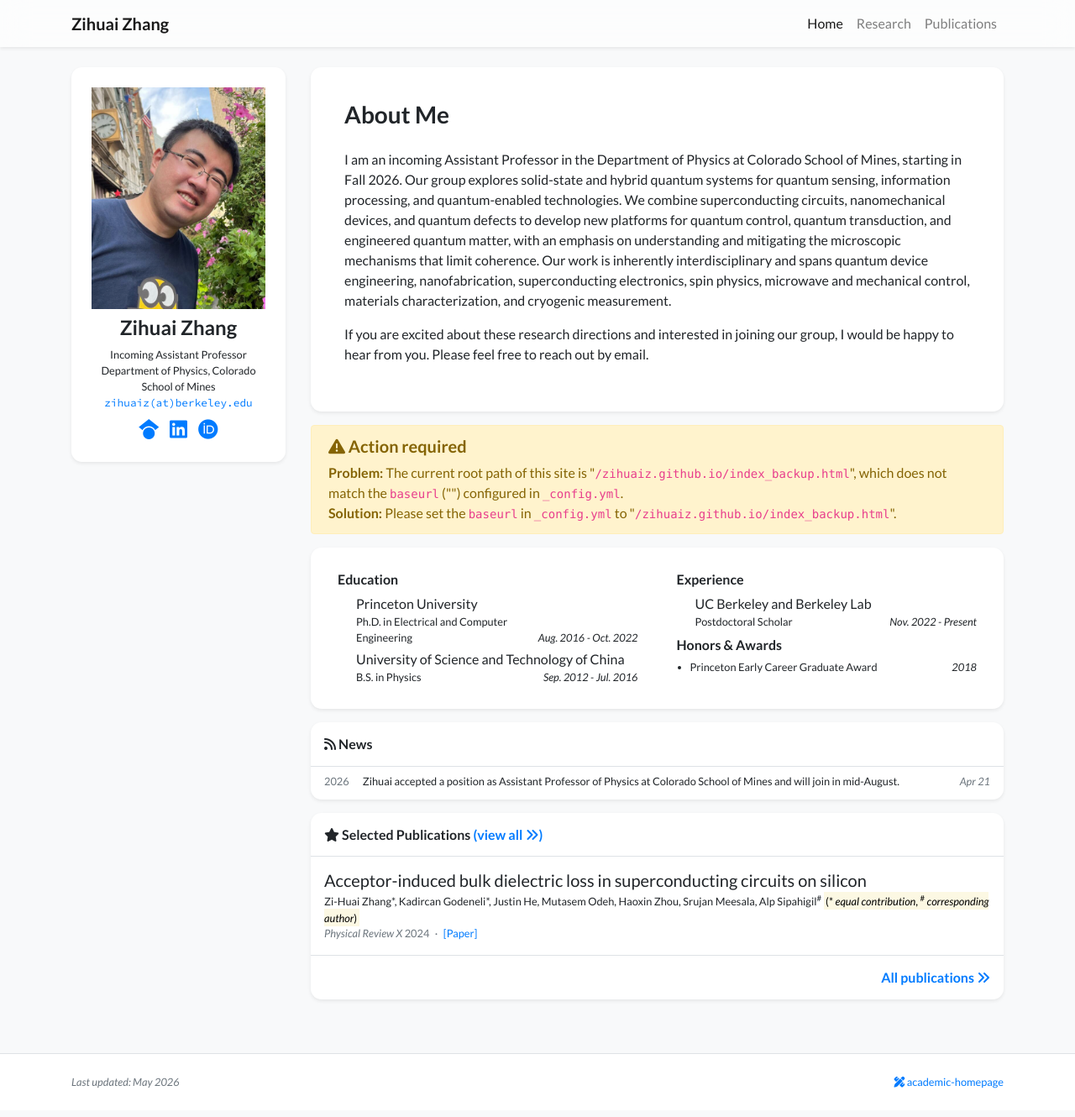
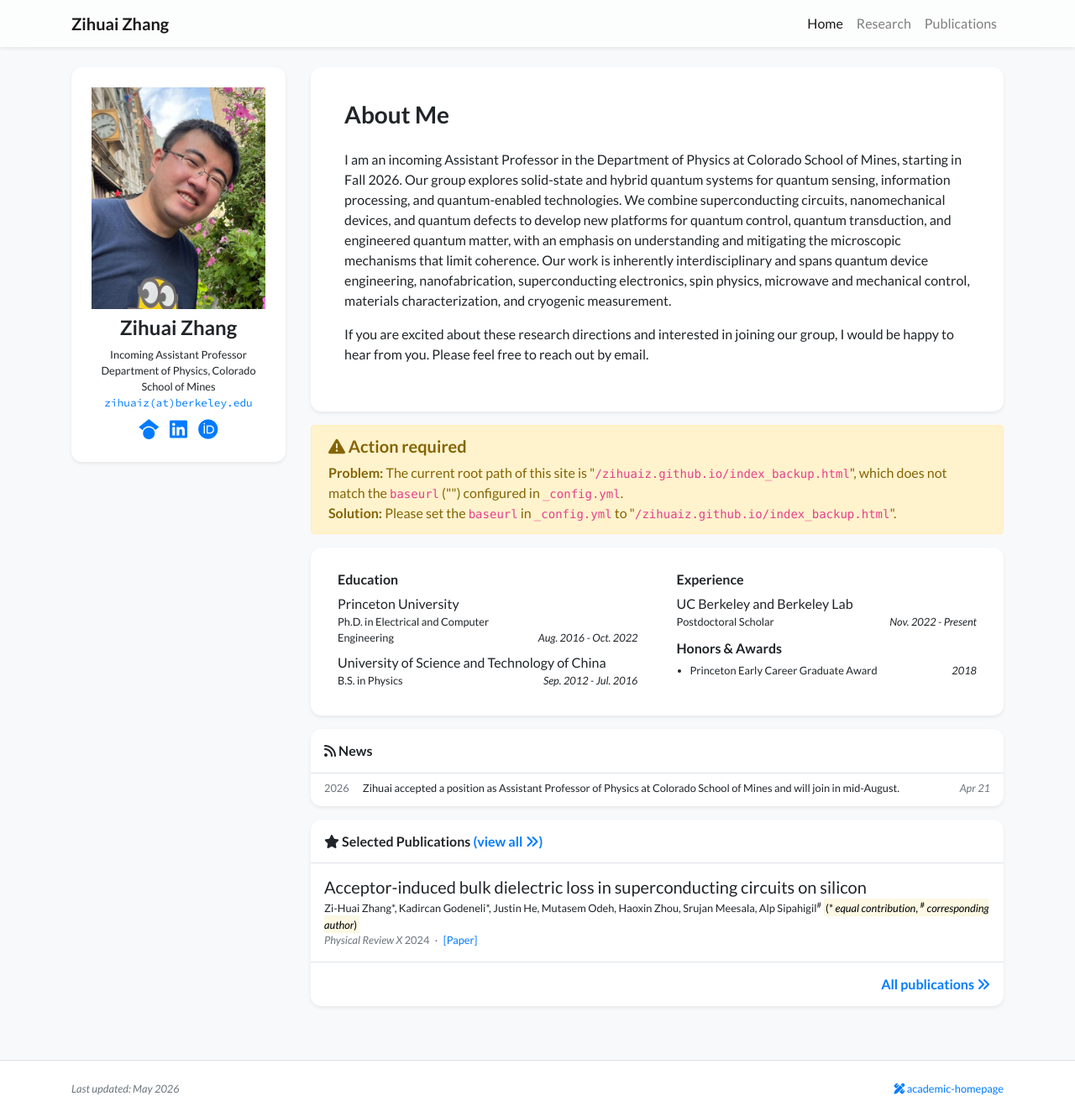
Before and after one commit to zihuaiz/zihuaiz.github.io, a Jekyll site: the page built from index_backup.html, in a window 1280 px wide and 1330 px high. Shown: the whole window at 84% size. Built offline with Jekyll 4.4.1, drawn with Linux system fonts in a browser that asks for light colours; nearby versions of some CDN libraries; a style sheet for code colours, icons or effects is not loaded.

Commit message:
Update experience_card.html

```diff
--- a/_includes/widgets/experience_card.html
+++ b/_includes/widgets/experience_card.html
@@ -9,15 +9,12 @@
                             <h6>Education</h6>
                             <ul class="list-unstyled mb-1">
                                 {% for item in site.data.profile.education %}
-                                <li class="media mb-1">
-                                    <img src="{{ item.logo | relative_url }}" alt="{{ item.name }}" style="width: 18px;" class="mr-1 mt-1">
-                                    <div class="media-body">
+                                <li class="mb-2">
                                     <div>{{ item.name }}</div>
                                     <div class="small">{{ item.dept }}</div>
                                     <div class="small d-flex">
                                         <div>{{ item.position }}</div>
                                         <div class="mt-auto ml-auto no-break"><em>{{ item.date }}</em></div>
-                                        </div>
                                     </div>
                                 </li>
                                 {% endfor %}
@@ -32,15 +29,12 @@
                             <h6>Experience</h6>
                             <ul class="list-unstyled mb-1">
                                 {% for item in site.data.profile.experience %}
-                                <li class="media mb-1">
-                                    <img src="{{ item.logo | relative_url }}" alt="{{ item.name }}" style="width: 18px;" class="mr-1 mt-1">
-                                    <div class="media-body">
+                                <li class="mb-2">
                                     <div>{{ item.name }}</div>
                                     <div class="small">{{ item.dept }}</div>
                                     <div class="small d-flex">
                                         <div>{{ item.position }}</div>
                                         <div class="mt-auto ml-auto no-break"><em>{{ item.date }}</em></div>
-                                        </div>
                                     </div>
                                 </li>
                                 {% endfor %}
@@ -68,7 +62,6 @@
                     {% endif %}
 
                 </div>
-
             </div>
         </div>
     </div>
```
Lines whose indentation alone changed are shown as unchanged.
